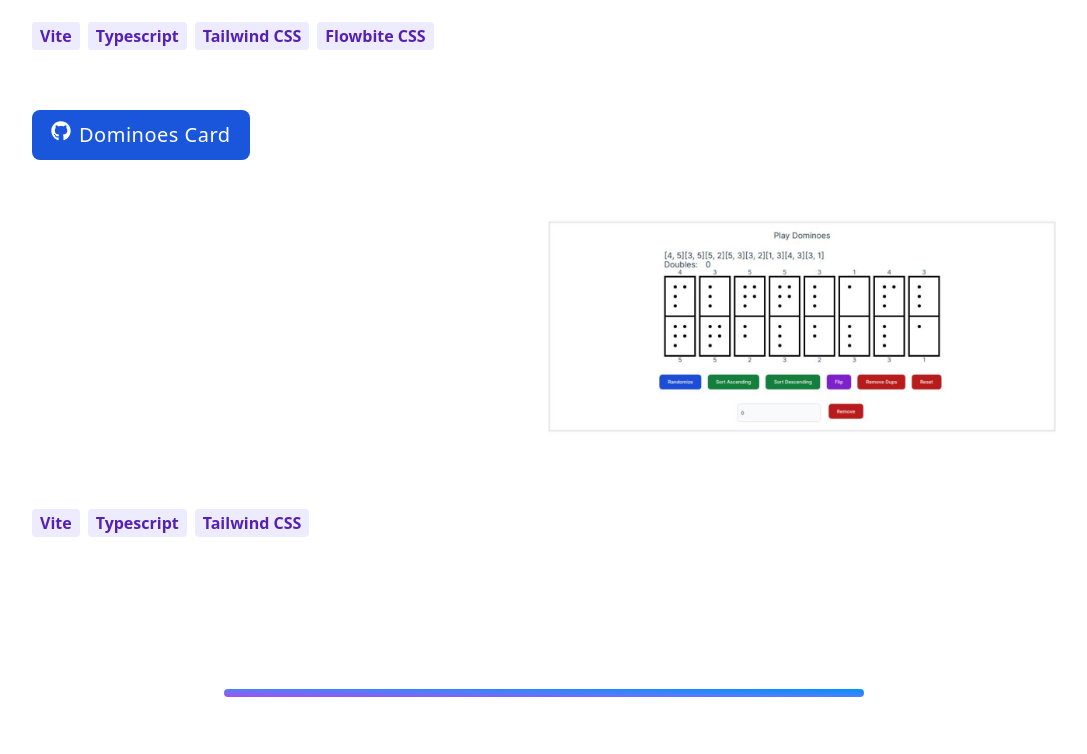
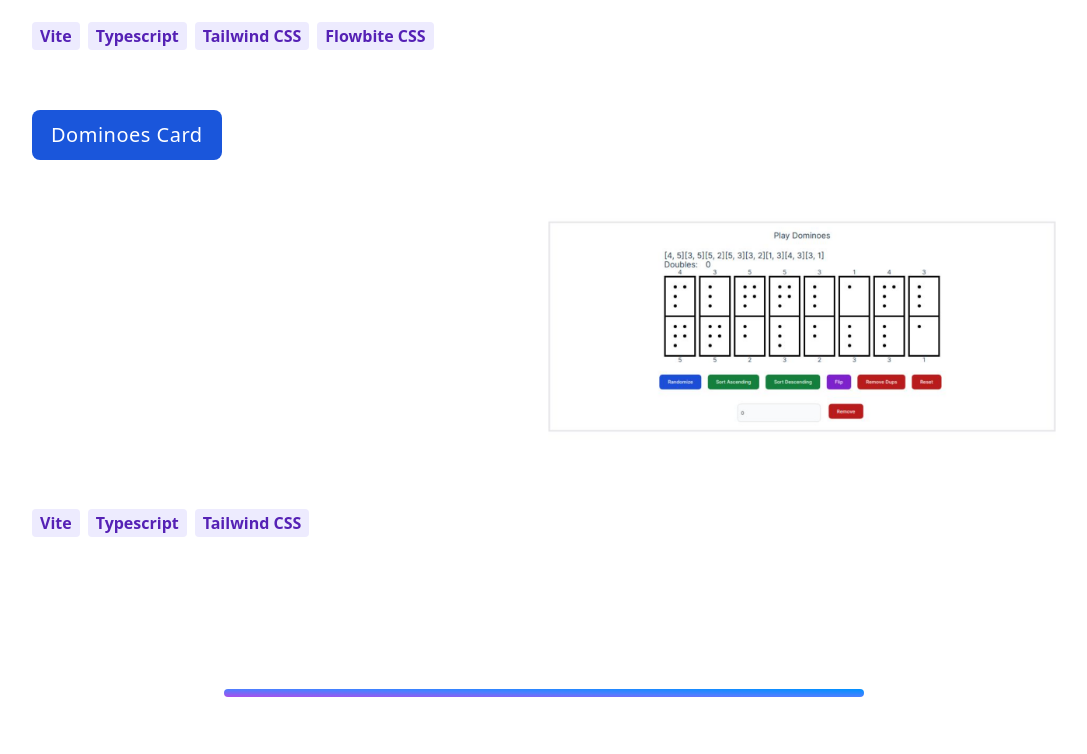
Before and after one commit to vitoradityafauzan/Portfolio-With-Vite, a React (Vite) app: page / in a window 1280 px wide. Shown: the part 3771-4525 px from the top of the page, without its empty margins (96-1183 px from the left). Built offline with nearby package versions, Linux system fonts and the light colour scheme.

Commit message:
V2.1, change tooltip link for projects

```diff
--- a/src/components/Projects.jsx
+++ b/src/components/Projects.jsx
@@ -15,7 +15,7 @@ export default function Projects() {
           </div>
           {/* project title */}
           <div className="col-span-2">
-            <Tooltip content="MiKat's Github repository">
+            <Tooltip content="check out the repository">
               <a href="https://github.com/vitoradityafauzan/FE_WebMBTI_TA2_19104063" target="_blank" rel="noopener noreferrer">
                 <Button color="blue">
                   <FaGithub className="mr-2 h-5 w-5" />
@@ -63,7 +63,7 @@ export default function Projects() {
           </div>
           {/* project title */}
           <div className="col-span-2">
-            <Tooltip content="MiKat's Github repository">
+            <Tooltip content="check out the repository">
               <a href="https://github.com/vitoradityafauzan/FE_WebMBTI_TA2_19104063" target="_blank" rel="noopener noreferrer">
                 <Button color="blue">
                   <FaGithub className="mr-2 h-5 w-5" />
@@ -112,12 +112,14 @@ export default function Projects() {
           </div>
           {/* project title */}
           <div className="col-span-2">
+            <Tooltip content="check out the repository">
               <a href="https://github.com/yehezkielermanto/SecondHandFE" target="_blank">
                 <Button color="blue">
                   <FaGithub className="mr-2 h-5 w-5" />
                   <h1 className="text-xl tracking-wide">Second Hand</h1>
                 </Button>
               </a>
+            </Tooltip>
           </div>
           {/* Project desc */}
           <div className="pr-32 md:w-auto text-justify border-0">
@@ -164,12 +166,14 @@ export default function Projects() {
           </div>
           {/* project title */}
           <div className="col-span-2">
+            <Tooltip content="check out the repository">
               <a href="https://gitfront.io/r/vitoRF/DMELvESeCxUM/TegalpingenSite/" target="_blank">
                 <Button color="blue">
                   <FaGithub className="mr-2 h-5 w-5" />
                   <h1 className="text-xl tracking-wide">Website SDN Tegal Pingen 1</h1>
                 </Button>
               </a>
+            </Tooltip>
           </div>
           {/* Project desc */}
           <div className="pr-32 md:w-auto text-justify border-0">
@@ -212,12 +216,14 @@ export default function Projects() {
           </div>
           {/* project title */}
           <div className="col-span-2">
-            <a href="https://github.com/vitoradityafauzan/Company-Profile-Sarif-Industrie" target="_blank" rel="noopener noreferrer">
+            <Tooltip content="Check out the app">
+              <a href="https://sarifindustries-profile.vercel.app/" target="_blank" rel="noopener noreferrer">
                 <Button color="blue">
                   <FaGithub className="mr-2 h-5 w-5" />
                   <h1 className="text-xl tracking-wide">Sarif Ind. Company Profile</h1>
                 </Button>
               </a>
+            </Tooltip>
           </div>
           {/* Project sneekpeak - dekstop */}
           <div className="col-end-3 invisible md:visible w-4 h-0 md:w-auto md:h-auto ml-auto border-0">
@@ -247,12 +253,13 @@ export default function Projects() {
           </div>
           {/* project title */}
           <div className="col-span-2">
-            <a href="https://github.com/vitoradityafauzan/dominoes-cards-vrf" target="_blank">
+            <Tooltip content="Check out the app">
+              <a href="https://dominoes-cards-vrf.vercel.app/" target="_blank">
                 <Button color="blue">
-                <FaGithub className="mr-2 h-5 w-5" />
                   <h1 className="text-xl tracking-wide">Dominoes Card</h1>
                 </Button>
               </a>
+            </Tooltip>
           </div>
 
           {/* Project sneekpeak - dekstop */}
```
Lines whose indentation alone changed are shown as unchanged.
